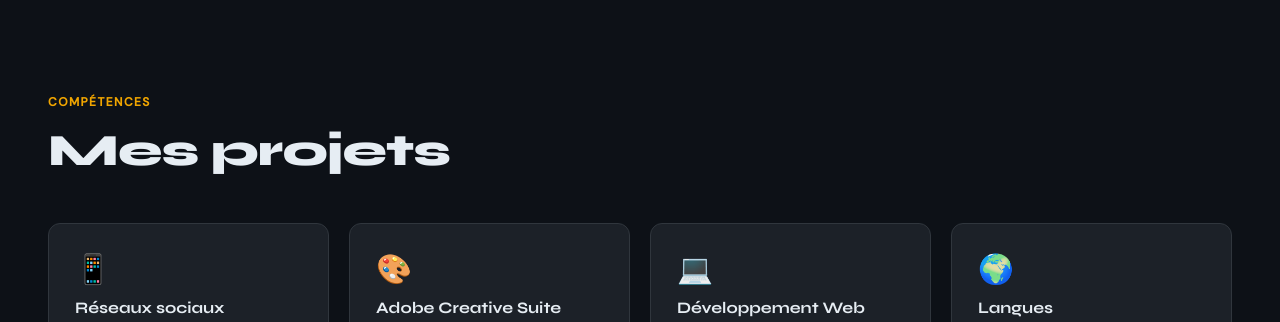
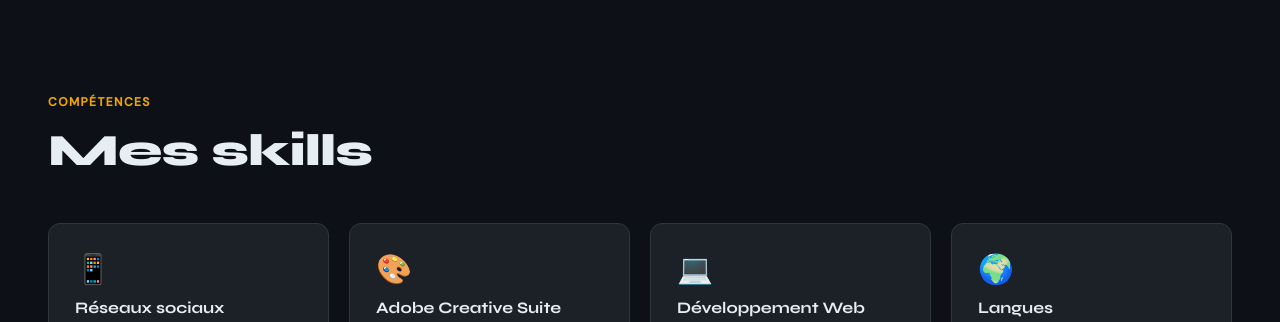
Before and after one commit to Nadirous/nadir-leduc.github.io, a plain HTML site: page index.html in a window 1280 px wide. Shown: the part 1740-2062 px from the top of the page. Drawn offline with Linux system fonts and the light colour scheme.

Commit message:
Update index.html

```diff
--- a/index.html
+++ b/index.html
@@ -230,7 +230,7 @@ footer{border-top:1px solid var(--border);padding:28px 48px;display:flex;align-i
 
 <section id="skills">
   <div class="section-label">Compétences</div>
-  <div class="section-title reveal">Mes projets</div>
+  <div class="section-title reveal">Mes skills</div>
   <div class="skills-grid">
     <div class="skill-card reveal">
       <div class="skill-icon">📱</div>
```
